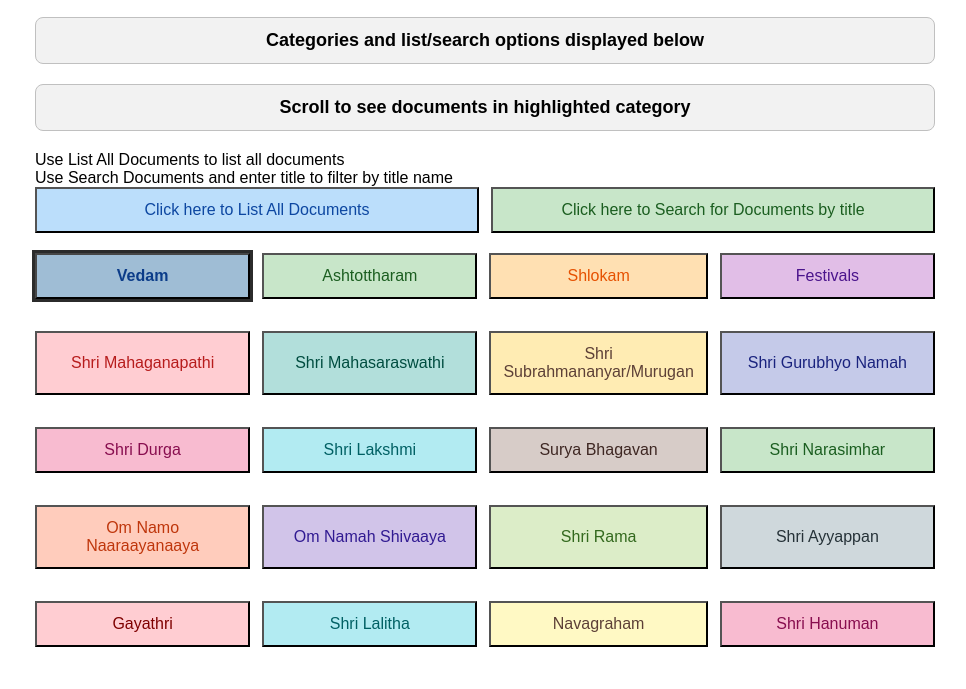
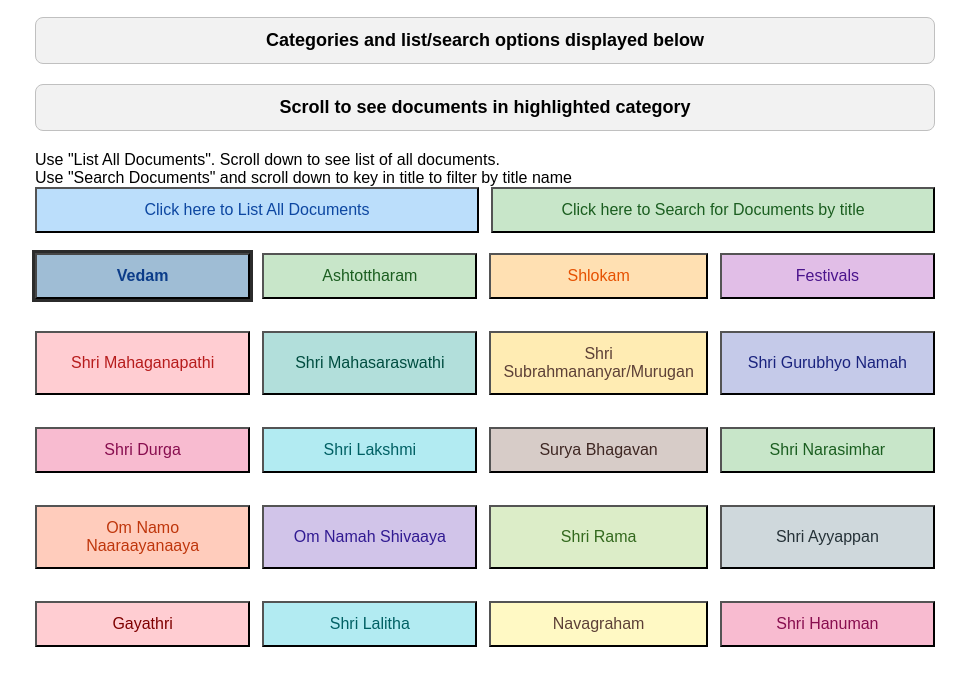
Before and after one commit to sangrahaalaya/vedametc, a plain HTML site: page index.html in a window 1280 px wide. Shown: the part 100-789 px from the top of the page, without its empty margins (155-1121 px from the left). Drawn offline with Linux system fonts and the light colour scheme.

Commit message:
Update instructions for listing and searching documents

```diff
--- a/index.html
+++ b/index.html
@@ -302,10 +302,10 @@ button
 </div>
 
 <div id="categoryHeader3">
-    Use List All Documents to list all documents
+    Use "List All Documents". Scroll down to see list of all documents.
 </div>
 <div id="categoryHeader4">
-    Use Search Documents and enter title to filter by title name
+    Use "Search Documents" and scroll down to key in title to filter by title name
 </div>
 
 <div id="documentActions">
```
